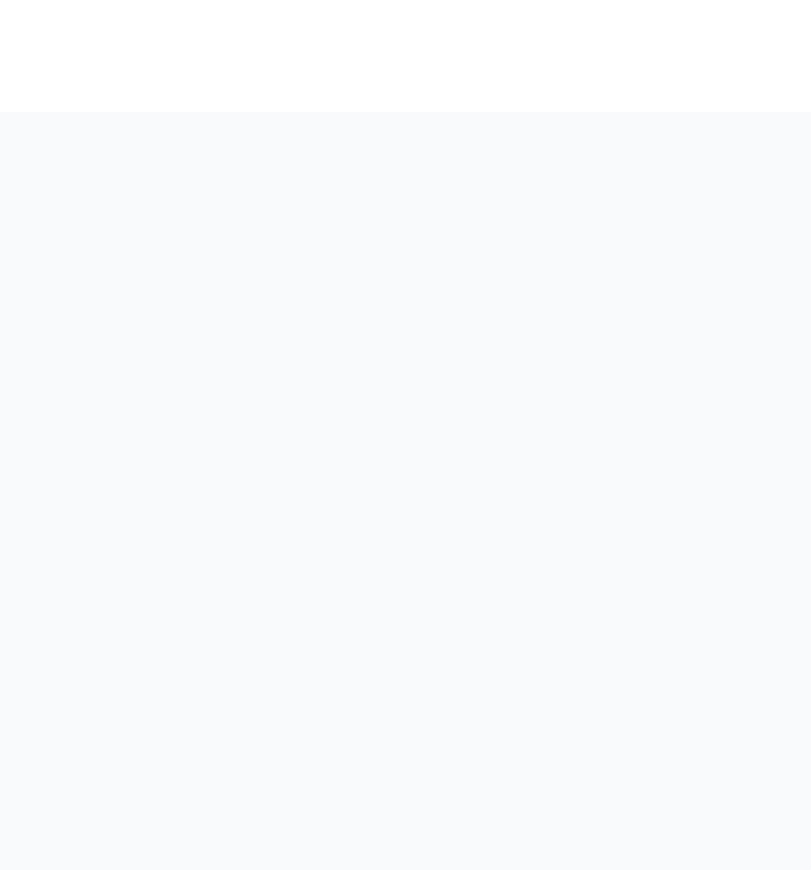
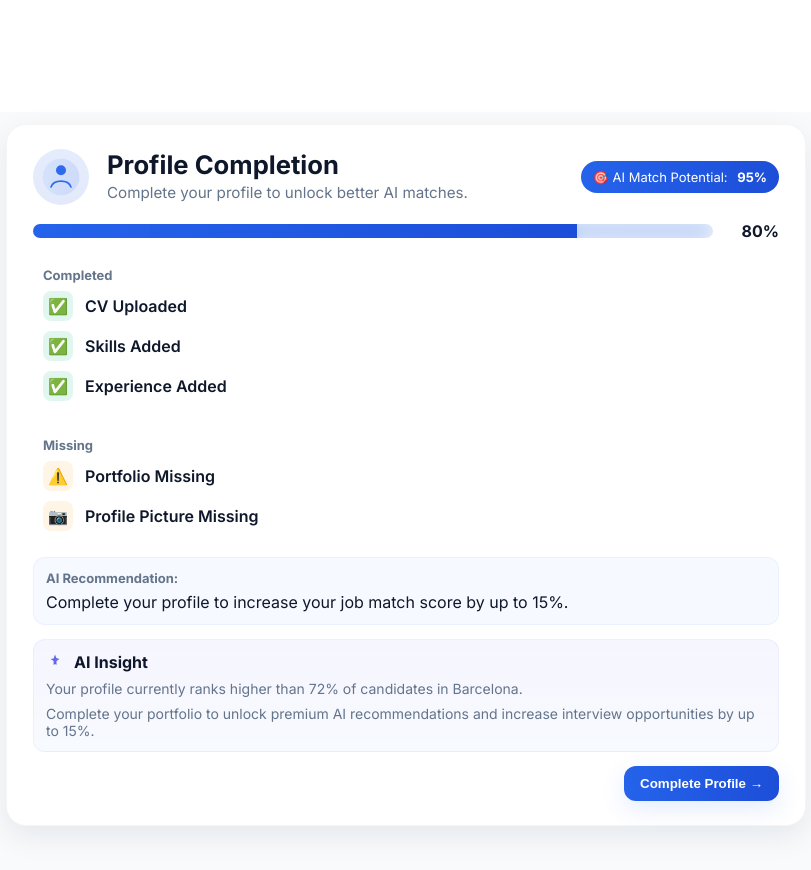
Before and after one commit to beatriz24BCN/SkillBridge, a React (Vite) app: page / in a window 1280 px wide. Shown: the part 740-1610 px from the top of the page, without its empty margins (234-1045 px from the left). Before the commit the page ends 916 px from the top, so only its background shows below. Built offline with nearby package versions, Linux system fonts and the light colour scheme.

Commit message:
Improve Profile Completion UI and AI insights

```diff
--- /dev/null
+++ b/src/components/ProfileCompletion/ProfileCompletionCard.css
@@ -0,0 +1,77 @@
+:root{
+  --card-bg: var(--white);
+  --warning: #F59E0B;
+}
+
+.profile-card{
+  background: var(--card-bg);
+  border-radius: 20px;
+  box-shadow: 0 10px 30px rgba(15,23,42,0.08);
+  padding: 24px 26px;
+  width: 800px;
+  max-width: 90%;
+  margin: 12px auto;
+  border: 1px solid rgba(15,23,42,0.04);
+  transition: transform 180ms ease, box-shadow 180ms ease;
+}
+.profile-card:hover{transform:translateY(-6px);box-shadow:0 18px 40px rgba(15,23,42,0.12)}
+
+.profile-card-header{
+  display:flex;
+  justify-content:space-between;
+  align-items:center;
+  gap:16px;
+  margin-bottom:14px;
+}
+
+.profile-card-title-wrap{display:flex;align-items:center;gap:18px}
+.profile-avatar{width:56px;height:56px;border-radius:50%;background:linear-gradient(180deg,rgba(37,99,235,0.12),rgba(29,78,216,0.12));display:flex;align-items:center;justify-content:center}
+.profile-card-title{font-weight:800;color:var(--text-dark);font-size:1.6rem;line-height:1}
+.profile-card-subtitle{font-size:0.95rem;color:var(--text-muted);margin-top:6px}
+
+.ai-badge{background:linear-gradient(90deg,var(--primary),var(--primary-hover));color:white;padding:8px 12px;border-radius:999px;font-size:13px}
+.ai-badge strong{margin-left:6px}
+
+.progress-wrap{display:flex;align-items:center;gap:12px;margin:16px 0}
+.progress-bar-bg{flex:1;background:linear-gradient(180deg,rgba(14,165,233,0.06),rgba(239,246,255,0.6));border-radius:999px;height:14px;overflow:hidden;position:relative}
+.progress-bar{height:100%;background:linear-gradient(90deg,var(--primary),var(--primary-hover));width:0;transition:width 1.1s cubic-bezier(.2,.8,.2,1);box-shadow:0 4px 12px rgba(37,99,235,0.14)}
+.progress-glow{position:absolute;right:0;top:0;height:100%;filter:blur(10px);opacity:0.35;background:linear-gradient(90deg,var(--primary),var(--primary-hover));transition:width 1.1s cubic-bezier(.2,.8,.2,1)}
+.progress-percent{min-width:54px;text-align:right;font-weight:700;color:var(--text-dark)}
+
+.lists{display:flex;flex-direction:column;gap:16px;margin-top:8px}
+.list{background:transparent;padding:10px;border-radius:12px}
+.list-title{font-size:13px;font-weight:700;color:var(--text-muted);margin-bottom:8px}
+.list ul{list-style:none;padding:0;margin:0;display:flex;flex-direction:column;gap:10px}
+.list li{display:flex;align-items:center;gap:12px;color:var(--text-dark);font-weight:600}
+
+.icon{display:inline-flex;align-items:center;justify-content:center;border-radius:50%;padding:4px}
+.icon-success{color:var(--success)}
+.icon-missing{color:var(--warning)}
+
+.emoji{display:inline-flex;align-items:center;justify-content:center;width:30px;height:30px;border-radius:8px;font-size:16px}
+.emoji-success{background:rgba(16,185,129,0.12);color:var(--success)}
+.emoji-missing{background:rgba(245,158,11,0.10);color:var(--warning)}
+
+.ai-recommendation{margin-top:16px;background:rgba(37,99,235,0.04);padding:12px;border-radius:12px;border:1px solid rgba(37,99,235,0.06)}
+.ai-label{font-weight:700;color:var(--text-muted);font-size:13px}
+.ai-text{margin-top:6px;color:var(--text-dark)}
+
+.ai-insight{margin-top:14px;padding:12px;border-radius:12px;background:linear-gradient(180deg, rgba(99,102,241,0.06), rgba(59,130,246,0.04));border:1px solid rgba(99,102,241,0.08)}
+.ai-insight-header{display:flex;align-items:center;gap:10px;margin-bottom:8px}
+.ai-insight-icon{display:block}
+.ai-insight-title{font-weight:700;color:var(--text-dark)}
+.ai-insight-text{color:var(--text-muted);font-size:14px}
+
+.profile-actions{display:flex;justify-content:flex-end;margin-top:14px}
+.btn-complete{background:linear-gradient(90deg,var(--primary),var(--primary-hover));color:white;border:none;padding:10px 16px;border-radius:12px;font-weight:700;cursor:pointer;box-shadow:0 8px 24px rgba(37,99,235,0.12);transition:transform 160ms ease}
+.btn-complete:hover{transform:translateY(-3px)}
+
+@media(max-width:1000px){
+  .profile-card{width:85%}
+}
+@media(max-width:720px){
+  .profile-card{width:100%;padding:18px;border-radius:16px}
+  .lists{gap:12px}
+  .profile-card-header{flex-direction:row;align-items:center}
+  .profile-actions{justify-content:flex-start}
+}
--- /dev/null
+++ b/src/components/ProfileCompletion/ProfileCompletionCard.jsx
@@ -0,0 +1,103 @@
+import React, { useEffect, useState } from 'react'
+import './ProfileCompletionCard.css'
+
+const DEFAULT = {
+  title: 'Profile Completion',
+  percent: 80,
+  completed: ['CV Uploaded', 'Skills Added', 'Experience Added'],
+  missing: ['Portfolio Missing', 'Profile Picture Missing'],
+  aiText: 'Complete your profile to increase your job match score by up to 15%.',
+  aiPotential: 95,
+}
+
+export default function ProfileCompletionCard({ data = DEFAULT }) {
+  const [progress, setProgress] = useState(0)
+
+  useEffect(() => {
+    // trigger CSS width animation by changing the inline width after mount
+    const t = setTimeout(() => setProgress(data.percent), 120)
+    return () => clearTimeout(t)
+  }, [data.percent])
+
+  return (
+    <aside className="profile-card">
+      <div className="profile-card-header">
+        <div className="profile-card-title-wrap">
+          <div className="profile-avatar" aria-hidden>
+            <svg width="40" height="40" viewBox="0 0 48 48" fill="none" xmlns="http://www.w3.org/2000/svg">
+              <defs>
+                <linearGradient id="g1" x1="0" x2="1">
+                  <stop offset="0" stopColor="#60A5FA" />
+                  <stop offset="1" stopColor="#2563EB" />
+                </linearGradient>
+              </defs>
+              <circle cx="24" cy="24" r="22" fill="url(#g1)" opacity="0.12" />
+              <path d="M24 22a6 6 0 100-12 6 6 0 000 12z" fill="#2563EB" opacity="0.95" />
+              <path d="M12 36c1.5-4 6-7 12-7s10.5 3 12 7" stroke="#2563EB" strokeWidth="2" strokeLinecap="round" strokeLinejoin="round" opacity="0.95" />
+            </svg>
+          </div>
+          <div>
+            <div className="profile-card-title">{data.title}</div>
+            <div className="profile-card-subtitle">Complete your profile to unlock better AI matches.</div>
+          </div>
+        </div>
+
+        <div className="ai-badge">🎯 AI Match Potential: <strong>{data.aiPotential}%</strong></div>
+      </div>
+
+      <div className="progress-wrap">
+        <div className="progress-bar-bg" aria-hidden>
+          <div className="progress-bar" style={{ width: `${progress}%` }} />
+          <div className="progress-glow" style={{ width: `${progress}%` }} />
+        </div>
+        <div className="progress-percent">{progress}%</div>
+      </div>
+
+      <div className="lists">
+        <div className="list completed">
+          <div className="list-title">Completed</div>
+          <ul>
+            {data.completed.map((item, idx) => (
+              <li key={idx}>
+                <span className="emoji emoji-success" role="img" aria-label="completed">✅</span>
+                <span>{item}</span>
+              </li>
+            ))}
+          </ul>
+        </div>
+
+        <div className="list missing">
+          <div className="list-title">Missing</div>
+          <ul>
+            {data.missing.map((item, idx) => (
+              <li key={idx}>
+                <span className={`emoji emoji-missing`} role="img" aria-label="missing">{item.toLowerCase().includes('profile') ? '📷' : '⚠️'}</span>
+                <span>{item}</span>
+              </li>
+            ))}
+          </ul>
+        </div>
+      </div>
+
+      <div className="ai-recommendation">
+        <div className="ai-label">AI Recommendation:</div>
+        <div className="ai-text">{data.aiText}</div>
+      </div>
+
+      <div className="ai-insight">
+        <div className="ai-insight-header">
+          <svg className="ai-insight-icon" width="18" height="18" viewBox="0 0 24 24" fill="none" xmlns="http://www.w3.org/2000/svg">
+            <path d="M12 2l1.8 4.6L18 8l-4 2.8L14 16l-2-1.2L10 16l.2-5.2L6 8l4.2-.8L12 2z" fill="#6366F1" />
+          </svg>
+          <div className="ai-insight-title">AI Insight</div>
+        </div>
+        <div className="ai-insight-text">Your profile currently ranks higher than 72% of candidates in Barcelona.</div>
+        <div className="ai-insight-text" style={{marginTop:8}}>Complete your portfolio to unlock premium AI recommendations and increase interview opportunities by up to 15%.</div>
+      </div>
+
+      <div className="profile-actions">
+        <button className="btn-complete">Complete Profile →</button>
+      </div>
+    </aside>
+  )
+}
--- a/src/pages/Home.jsx
+++ b/src/pages/Home.jsx
@@ -1,10 +1,14 @@
 import React from 'react'
 import Hero from '../components/Hero/Hero'
+import ProfileCompletionCard from '../components/ProfileCompletion/ProfileCompletionCard'
 
 export default function Home(){
   return (
     <main>
       <Hero />
+      <section className="container">
+        <ProfileCompletionCard />
+      </section>
     </main>
   )
 }
```
